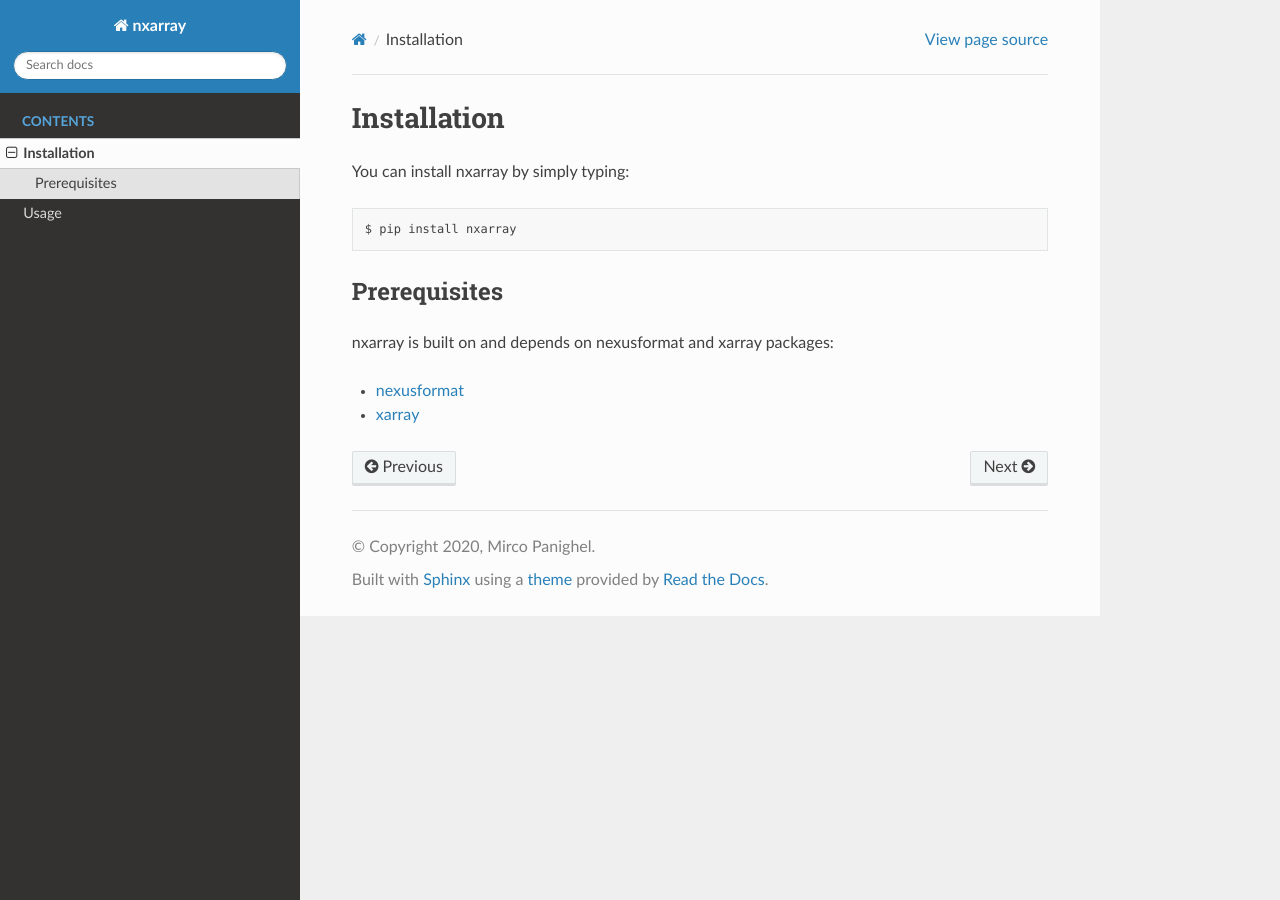
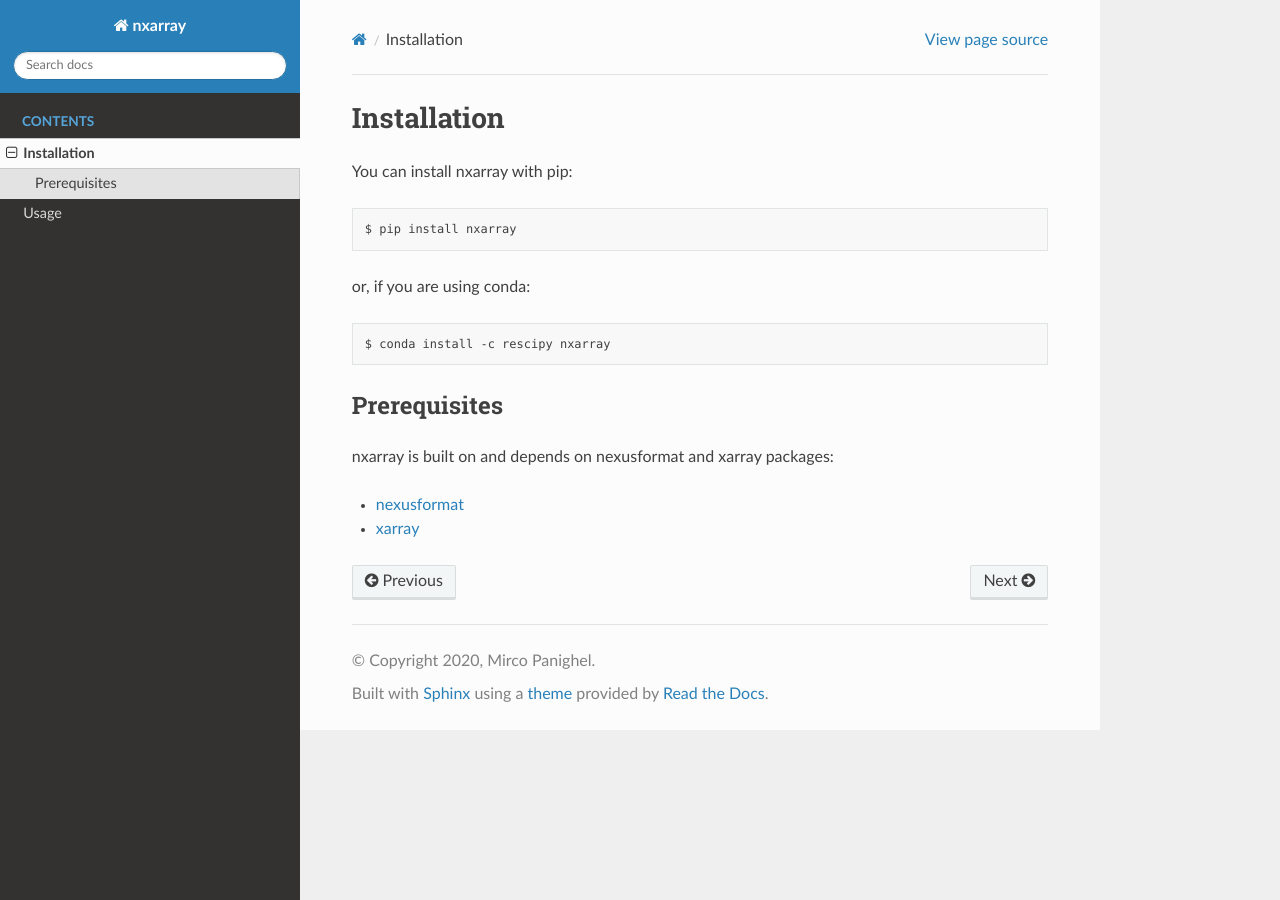
Before and after one commit to rescipy-project/nxarray, a Sphinx documentation site: the page built from docs/installation.rst, in a window 1280 px wide. Built offline with Sphinx 7.4.7 and the Read the Docs theme 2.0.0, drawn with Linux system fonts in a browser that asks for light colours.

Commit message:
Update installation docs with conda channel.

```diff
--- a/docs/installation.rst
+++ b/docs/installation.rst
@@ -2,11 +2,17 @@
 Installation
 ============
 
-You can install nxarray by simply typing:
+You can install nxarray with pip:
 
 .. code-block:: bash
 
     $ pip install nxarray
+
+or, if you are using conda:
+
+.. code-block:: bash
+
+    $ conda install -c rescipy nxarray
 
 
 Prerequisites
```
